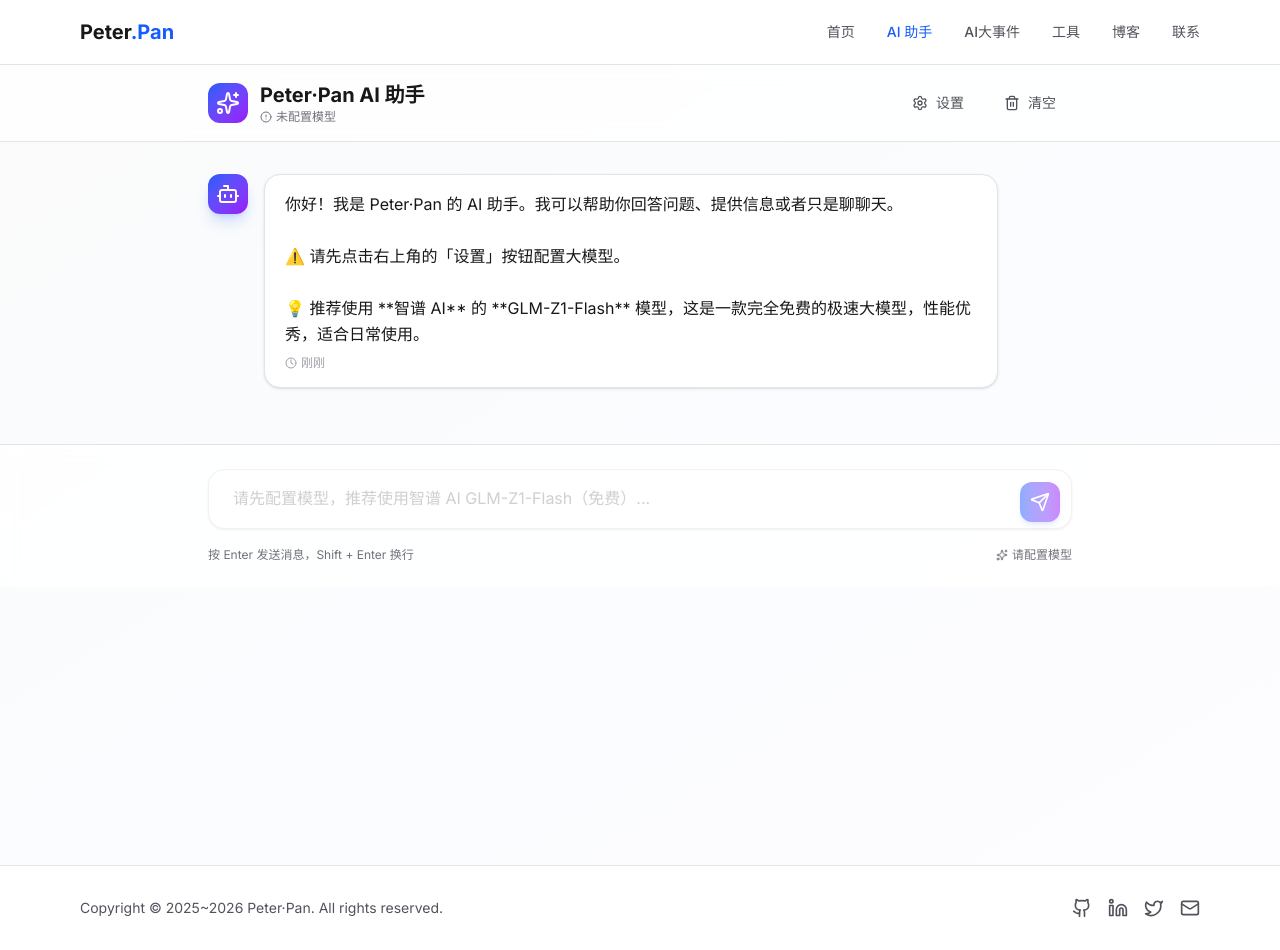
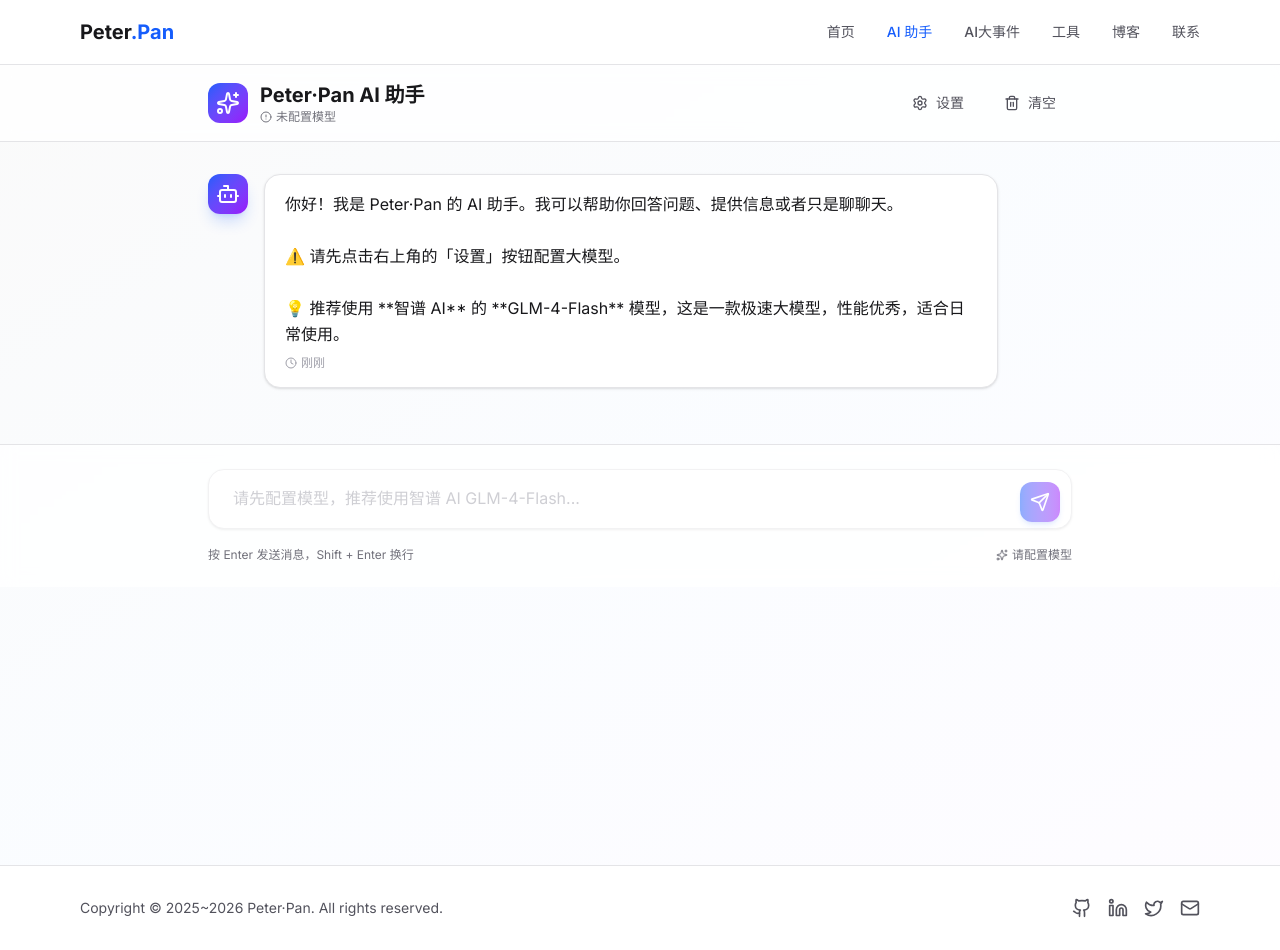
Before and after one commit to panmcai/Peter-Pan, a Next.js app: page /chat in a window 1280 px wide. Built offline with nearby package versions, Linux system fonts and the light colour scheme.

Commit message:
Update page.tsx

```diff
--- a/src/app/chat/page.tsx
+++ b/src/app/chat/page.tsx
@@ -14,7 +14,7 @@ export default function ChatPage() {
   const [messages, setMessages] = useState<Message[]>([
     {
       role: 'assistant',
-      content: '你好！我是 Peter·Pan 的 AI 助手。我可以帮助你回答问题、提供信息或者只是聊聊天。\n\n⚠️ 请先点击右上角的「设置」按钮配置大模型。\n\n💡 推荐使用 **智谱 AI** 的 **GLM-Z1-Flash** 模型，这是一款完全免费的极速大模型，性能优秀，适合日常使用。',
+      content: '你好！我是 Peter·Pan 的 AI 助手。我可以帮助你回答问题、提供信息或者只是聊聊天。\n\n⚠️ 请先点击右上角的「设置」按钮配置大模型。\n\n💡 推荐使用 **智谱 AI** 的 **GLM-4-Flash** 模型，这是一款极速大模型，性能优秀，适合日常使用。',
       timestamp: new Date(),
     },
   ]);
@@ -144,7 +144,7 @@ export default function ChatPage() {
         role: 'assistant',
         content: modelConfig
           ? '你好！我是 Peter·Pan 的 AI 助手。我可以帮助你回答问题、提供信息或者只是聊聊天。请问有什么我可以帮助你的吗？'
-          : '你好！我是 Peter·Pan 的 AI 助手。我可以帮助你回答问题、提供信息或者只是聊聊天。\n\n⚠️ 请先点击右上角的「设置」按钮配置大模型。\n\n💡 推荐使用 **智谱 AI** 的 **GLM-Z1-Flash** 模型，这是一款完全免费的极速大模型，性能优秀，适合日常使用。',
+          : '你好！我是 Peter·Pan 的 AI 助手。我可以帮助你回答问题、提供信息或者只是聊聊天。\n\n⚠️ 请先点击右上角的「设置」按钮配置大模型。\n\n💡 推荐使用 **智谱 AI** 的 **GLM-4-Flash** 模型，这是一款极速大模型，性能优秀，适合日常使用。',
         timestamp: new Date(),
       },
     ]);
@@ -317,7 +317,7 @@ export default function ChatPage() {
               value={input}
               onChange={(e) => setInput(e.target.value)}
               onKeyPress={handleKeyPress}
-              placeholder={modelConfig ? "输入消息... (Enter 发送，Shift + Enter 换行)" : "请先配置模型，推荐使用智谱 AI GLM-Z1-Flash（免费）..."}
+              placeholder={modelConfig ? "输入消息... (Enter 发送，Shift + Enter 换行)" : "请先配置模型，推荐使用智谱 AI GLM-4-Flash..."}
               rows={1}
               className="w-full px-6 py-4 pr-16 border border-zinc-200 dark:border-zinc-700 rounded-2xl bg-white dark:bg-zinc-800 text-zinc-900 dark:text-zinc-100 focus:outline-none focus:ring-2 focus:ring-blue-500 focus:border-transparent resize-none shadow-sm transition-all placeholder:text-zinc-400 dark:placeholder:text-zinc-500 text-sm sm:text-base disabled:opacity-50 disabled:cursor-not-allowed"
               disabled={loading || !modelConfig}
```
